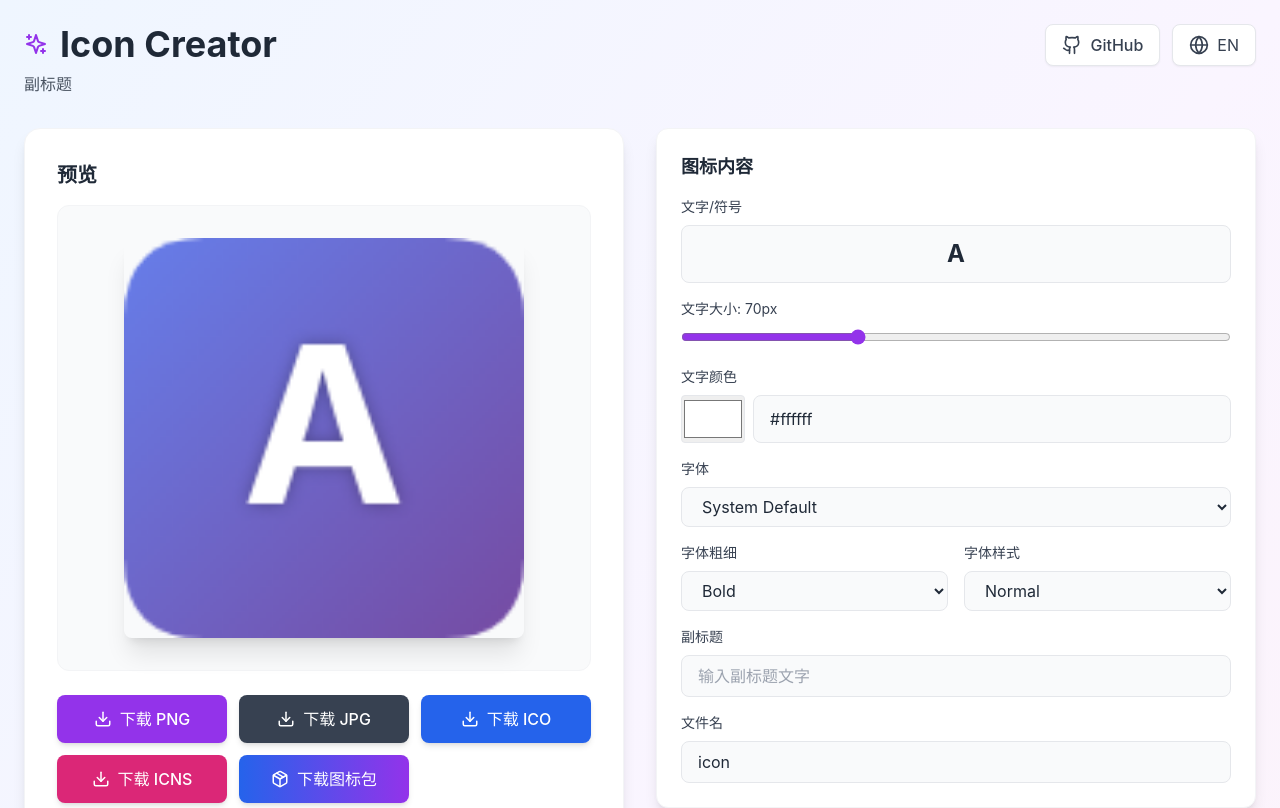
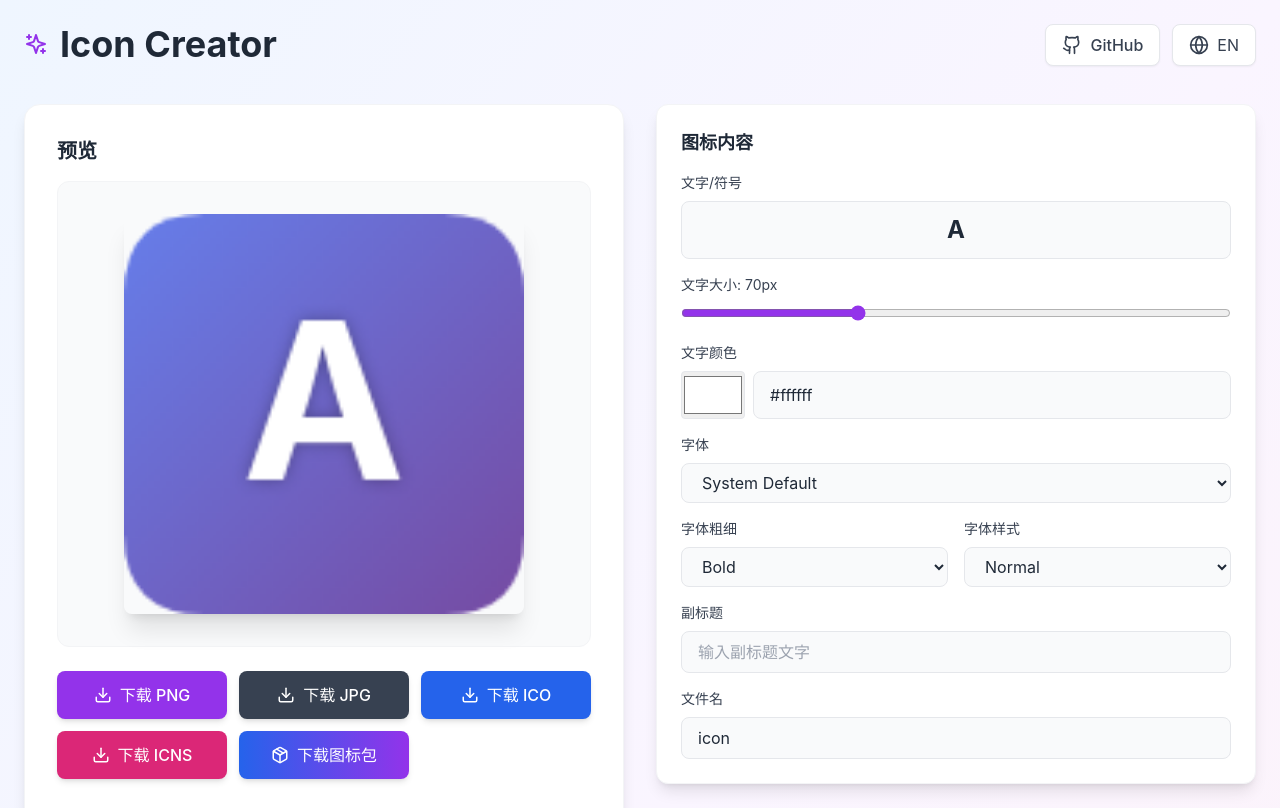
Before and after one commit to i0Ek3/icon-creator, a React (Create React App) app: page / in a window 1280 px wide. Shown: the top 808 px of the page. Built offline with nearby package versions, Linux system fonts and the light colour scheme.

Commit message:
fix: Fix layout issue

```diff
--- a/src/App.jsx
+++ b/src/App.jsx
@@ -527,7 +527,7 @@ export default function IconCreator() {
               <Sparkles className="text-purple-600" />
               {t.title}
             </h1>
-            <p className="text-gray-600">{t.subtitle}</p>
+
           </div>
           <div className="flex items-center gap-3">
             <a
```
Also changed, not shown: 2 other files (tests, documents, lock files or other folders).
